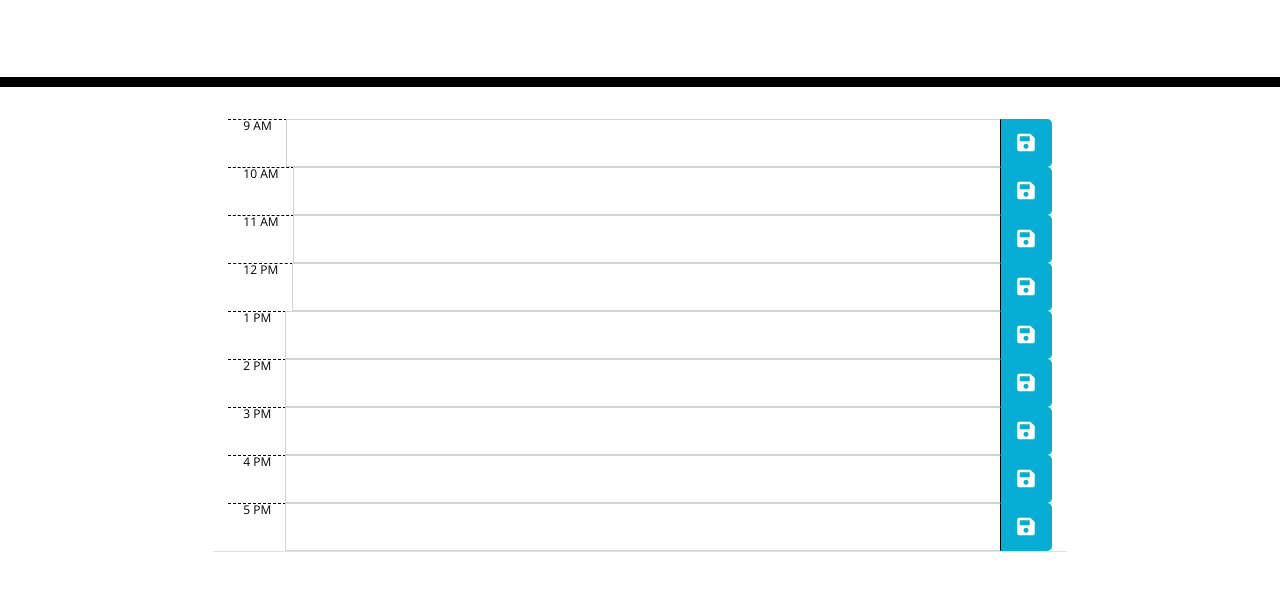
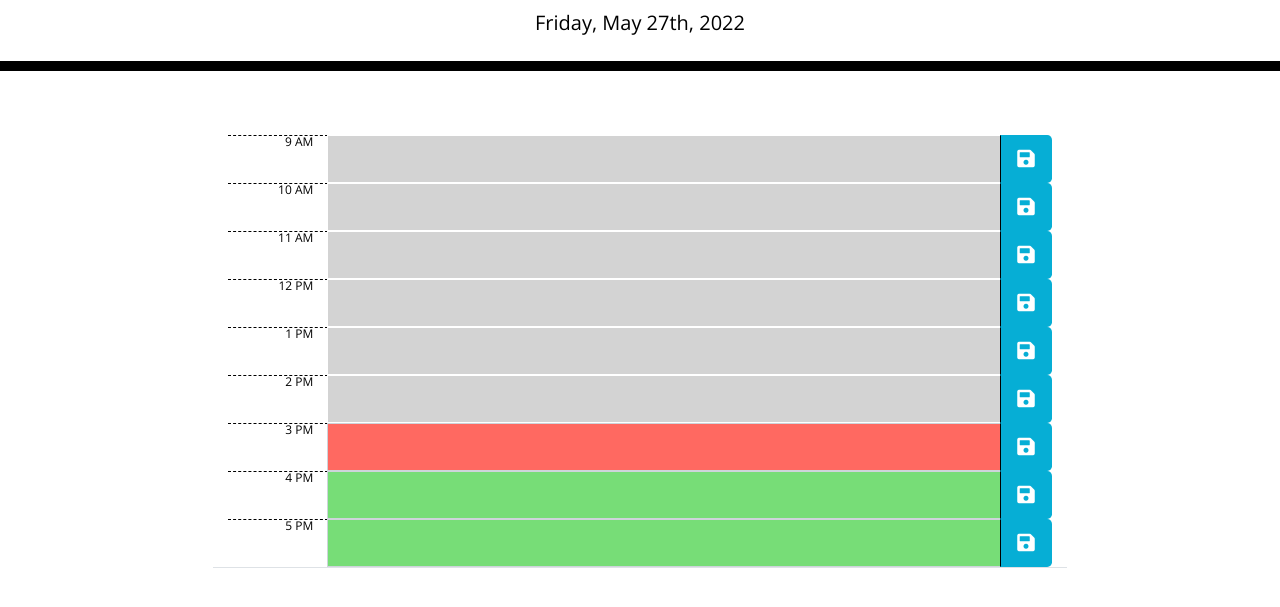
Before and after one commit to Pooja3093/Work-Day-Scheduler, a plain HTML site: page index.html in a window 1280 px wide. Shown: the part 181-788 px from the top of the page. Drawn offline with nearby package versions, Linux system fonts and the light colour scheme; files that its build step writes are made by us from their sources.

Commit message:
Fixed the flex container, margins and padding

```diff
--- a/Assets/style.css
+++ b/Assets/style.css
@@ -10,6 +10,8 @@ body {
   color: black;
   border-radius: 0;
   border-bottom: 10px solid black;
+  padding-bottom: 1.5vh;
+  margin-bottom: 8.0vh;
 }
 
 .hour {
@@ -21,9 +23,16 @@ body {
   text-align: right;
 }
 
+.input-group-prepend{
+  flex-basis: 100px;
+	flex-grow: 0;
+	flex-shrink: 0;
+}
+
 .past {
   background-color: #d3d3d3;
   color: black;
+  border-color: #ffffff;
 }
 
 .present {
--- a/index.html
+++ b/index.html
@@ -18,19 +18,22 @@
       href="https://fonts.googleapis.com/css?family=Open+Sans&display=swap"
       rel="stylesheet"
     />
-    <link rel="stylesheet" href="style.css" />
+    <link rel="stylesheet" href="./Assets/style.css" />
     <title>Work Day Scheduler</title>
   </head>
 
   <body>
+    <!-- Header with Date -->
     <header class="jumbotron">
       <h1 class="display-3">Work Day Scheduler</h1>
       <p class="lead">A simple calendar app for scheduling your work day</p>
       <p id="currentDay" class="lead"></p>
     </header>
     <div class="container border-bottom col-8">
-      <!-- Timeblocks go here -->
 
+      <!-- Timeblocks -->
+
+      <!-- Block 9 AM -->
       <div class="input-group input-group-lg">
         <div class="input-group-prepend">
           <span class="hour col-12">9 AM</span>
@@ -41,6 +44,7 @@
          </div>
       </div>
 
+      <!-- Block 10 AM -->
       <div class="input-group input-group-lg">
         <div class="input-group-prepend">
           <span class="hour col-12">10 AM</span>
@@ -51,6 +55,7 @@
         </div>
       </div>
 
+      <!-- Block 11 AM -->
       <div class="input-group input-group-lg">
         <div class="input-group-prepend">
           <span class="hour col-12">11 AM</span>
@@ -61,6 +66,7 @@
         </div>
       </div>
 
+      <!-- Block 12 PM -->
       <div class="input-group input-group-lg">
         <div class="input-group-prepend">
           <span class="hour col-12">12 PM</span>
@@ -71,6 +77,7 @@
         </div>
       </div>
 
+      <!-- Block 1 PM -->
       <div class="input-group input-group-lg">
         <div class="input-group-prepend">
           <span class="hour col-12">1 PM</span>
@@ -81,6 +88,7 @@
         </div>
       </div>
 
+      <!-- Block 2 PM -->
       <div class="input-group input-group-lg">
         <div class="input-group-prepend">
           <span class="hour col-12">2 PM</span>
@@ -91,6 +99,7 @@
         </div>
       </div>
 
+      <!-- Block 3 PM -->
       <div class="input-group input-group-lg">
         <div class="input-group-prepend">
           <span class="hour col-12">3 PM</span>
@@ -101,6 +110,7 @@
         </div>
       </div>
 
+      <!-- Block 4 PM -->
       <div class="input-group input-group-lg">
         <div class="input-group-prepend">
           <span class="hour col-12">4 PM</span>
@@ -111,6 +121,7 @@
         </div>
       </div>
 
+      <!-- Block 5 PM -->
       <div class="input-group input-group-lg">
         <div class="input-group-prepend">
           <span class="hour col-12">5 PM</span>
@@ -125,6 +136,6 @@
 
     <script src="https://cdnjs.cloudflare.com/ajax/libs/jquery/3.2.1/jquery.min.js"></script>
     <script src="https://cdnjs.cloudflare.com/ajax/libs/moment.js/2.24.0/moment.min.js"></script>
-    <script src="./script.js"></script>
+    <script src="Assets/script.js"></script>
   </body>
 </html>
```
